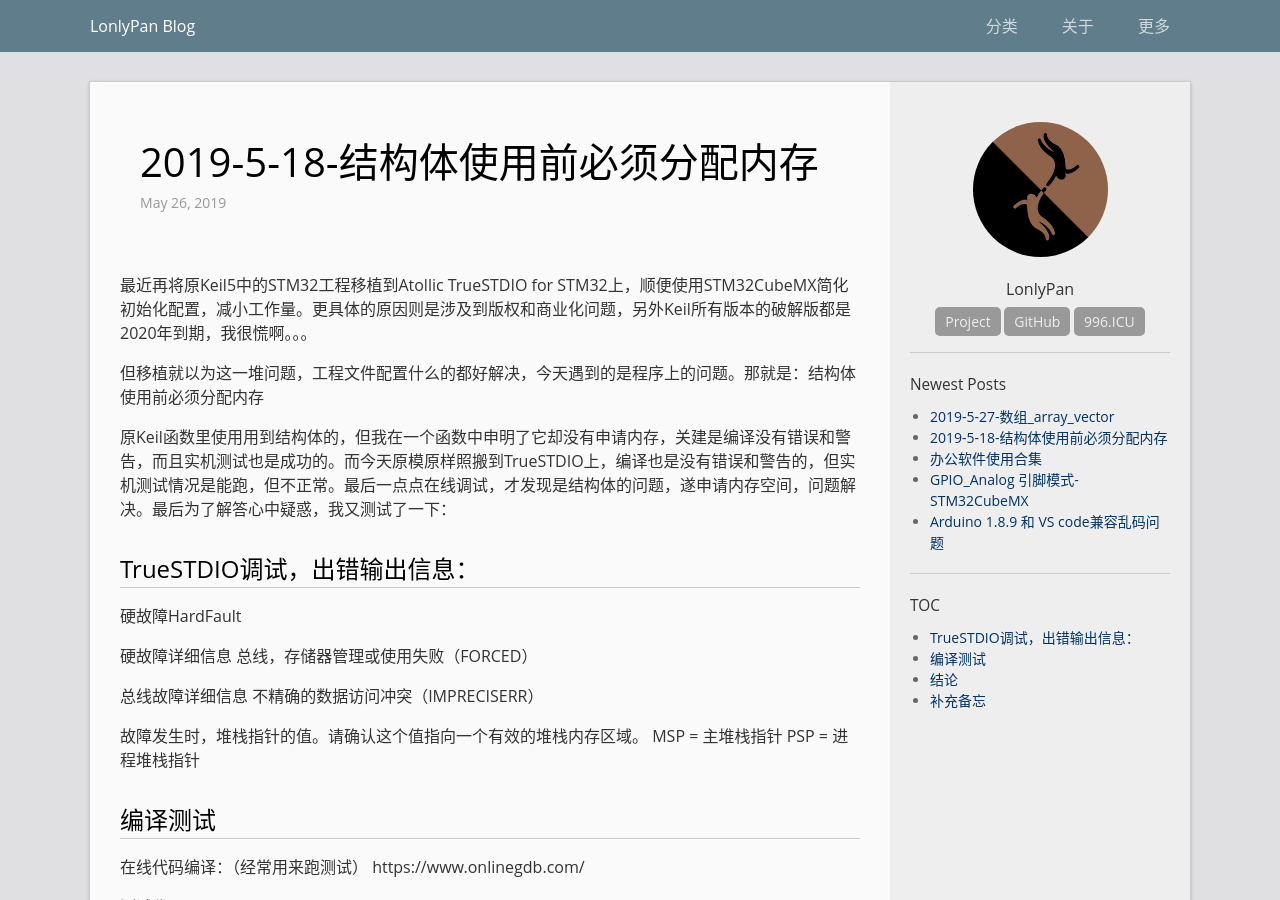
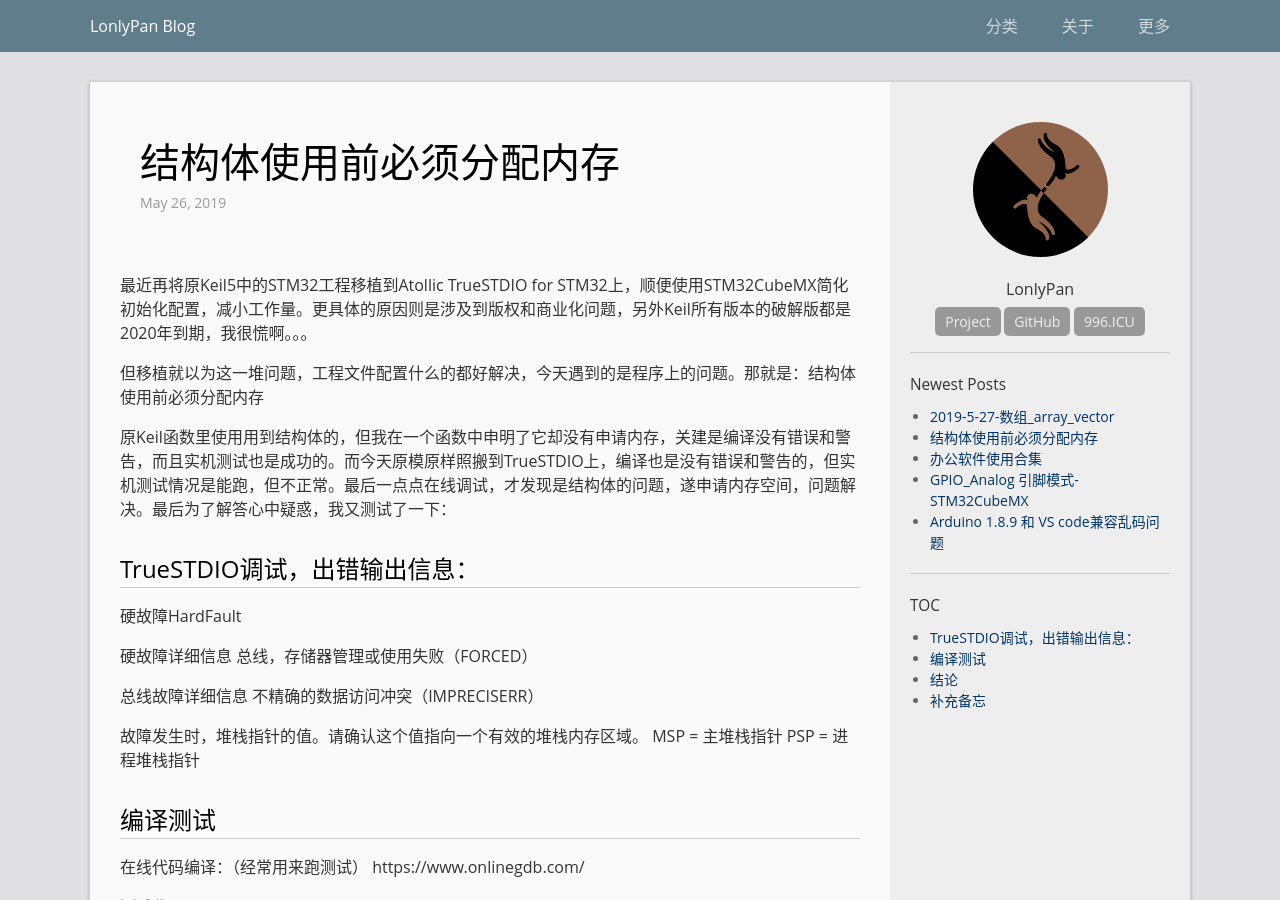
Before and after one commit to LonlyStack/LonlyPan.github.io, a Jekyll site: the page built from _posts/2019-05-26-结构体使用前必须分配内存.md, in a window 1280 px wide and 900 px high. Built offline with Jekyll 4.4.1, drawn with Linux system fonts in a browser that asks for light colours.

Commit message:
Update 2019-05-26-结构体使用前必须分配内存.md

```diff
--- a/_posts/2019-05-26-结构体使用前必须分配内存.md
+++ b/_posts/2019-05-26-结构体使用前必须分配内存.md
@@ -1,6 +1,6 @@
 ---
 layout: post
-title: "2019-5-18-结构体使用前必须分配内存"
+title: "结构体使用前必须分配内存"
 data: 2019-5-18 10:30
 categories: STM32
 ---
```
